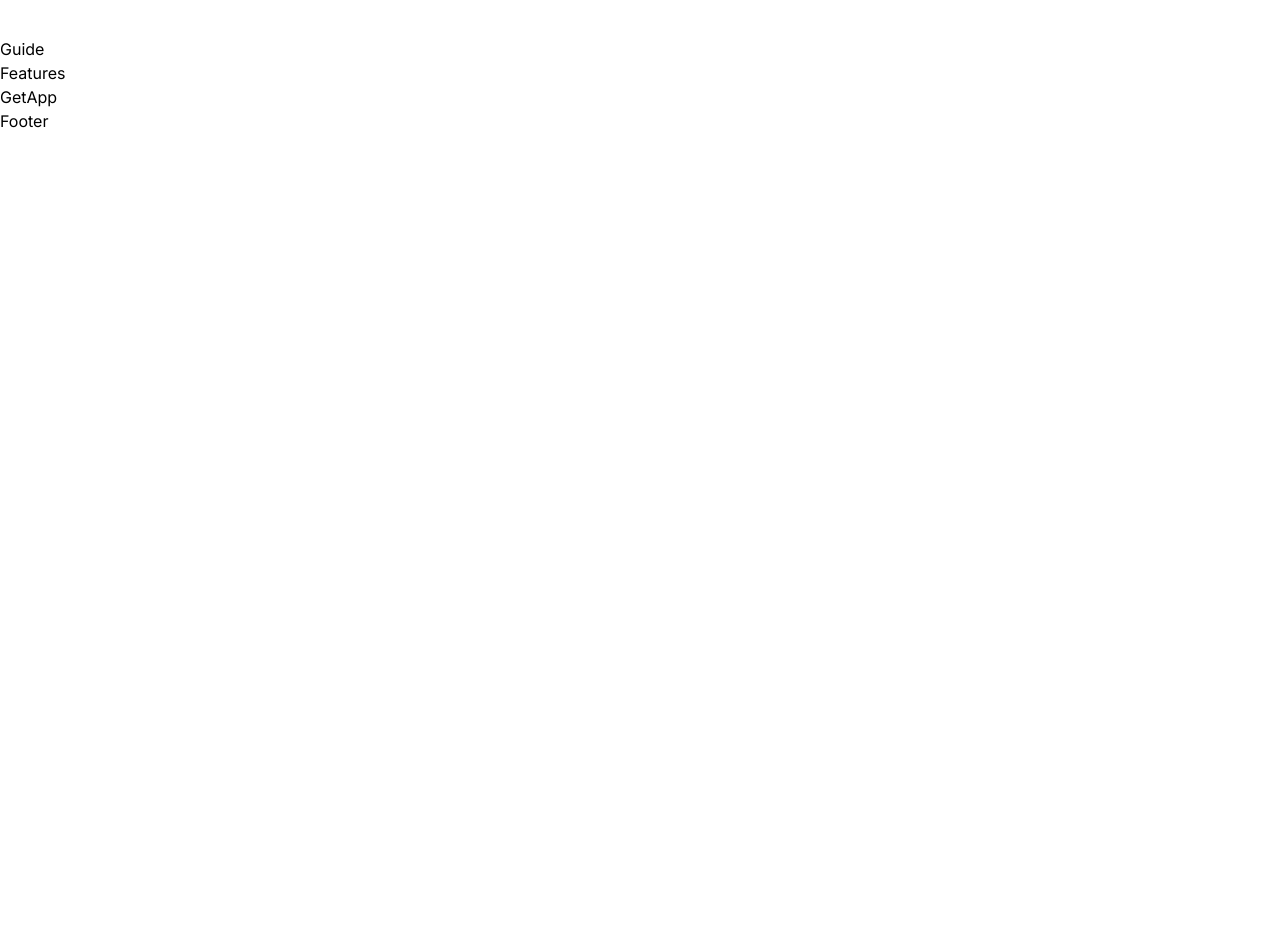
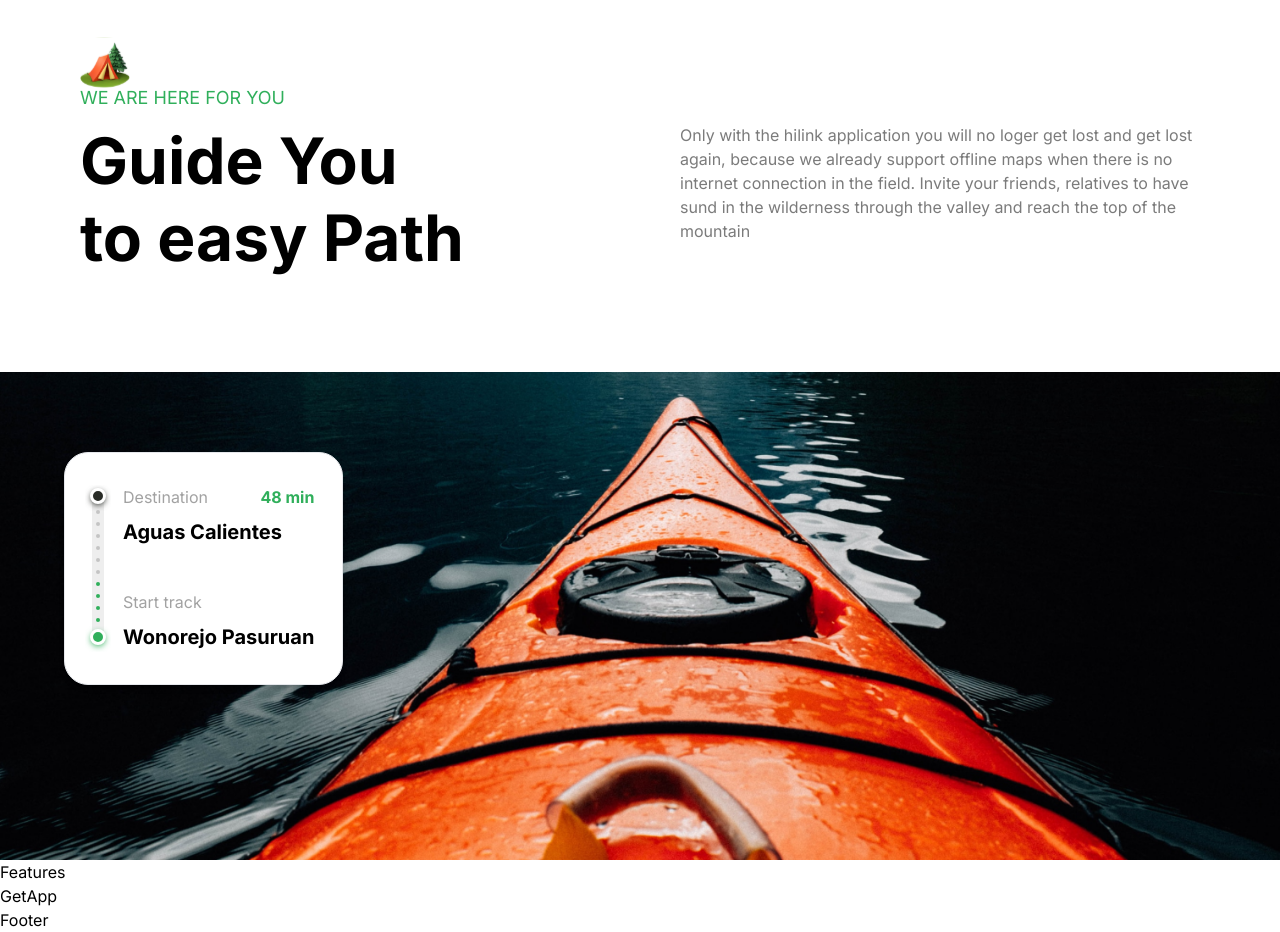
Before and after one commit to mozahidr/putuktravel, a Next.js app: page / in a window 1280 px wide. Shown: the part 1860-2792 px from the top of the page. Before the commit the page ends 1993 px from the top, so only its background shows below. Built offline with nearby package versions, Linux system fonts and the light colour scheme.

Commit message:
guide section done

```diff
--- a/components/Guide.tsx
+++ b/components/Guide.tsx
@@ -1,9 +1,61 @@
-import React from 'react'
+import Image from 'next/image';
+import React from 'react';
 
 const Guide = () => {
   return (
-    <div>Guide</div>
-  )
-}
+    <section className="flexCenter flex-col">
+      <div className="padding-container max-container w-full pb-24">
+        <Image src="/camp.svg" alt="camp" width={50} height={50} />
+        <p className="uppercase regular-18 -mt-1 mb-3 text-green-50">
+          we are here for you
+        </p>
+        <div className="flex flex-wrap justify-between gap-5 lg:gap-10">
+          <h2 className="bold-40 lg:bold-64 xl:max-w-[390px]">
+            Guide You to easy Path
+          </h2>
+          <p className="regular-16 text-gray-30 xl:max-w-[520px]">
+            Only with the hilink application you will no loger get lost and get
+            lost again, because we already support offline maps when there is no
+            internet connection in the field. Invite your friends, relatives to
+            have sund in the wilderness through the valley and reach the top of
+            the mountain
+          </p>
+        </div>
+      </div>
 
-export default Guide
+      <div className="flexCenter max-container relative w-full">
+        <Image
+          src="/boat.png"
+          alt="boat"
+          width={1440}
+          height={580}
+          className="w-full object-cover object-center 2xl:rounded-5xl"
+        />
+        <div className="absolute flex bg-white py-8 pl-5 pr-7 gap-3 rounded-3xl border shadow-md md:left-[5%] lg:top-20">
+          <Image
+            src='/meter.svg'
+            alt='meter'
+            width={16}
+            height={158}
+            className='h-full w-auto'
+          />
+          <div className="flexBetween flex-col">
+            <div className="w-full flex flex-col">
+              <div className="flexBetween w-full">
+                <p className="regular-16 text-gray-20">Destination</p>
+                <p className="bold-16 text-green-50">48 min</p>
+              </div>
+              <p className="bold-20 mt-2">Aguas Calientes</p>
+            </div>
+            <div className="w-full flex flex-col">
+                <p className="regular-16 text-gray-20">Start track</p>
+                <h4 className='bold-20 mt-2 whitespace-nowrap'>Wonorejo Pasuruan</h4>
+            </div>
+          </div>
+        </div>
+      </div>
+    </section>
+  );
+};
+
+export default Guide;
```
